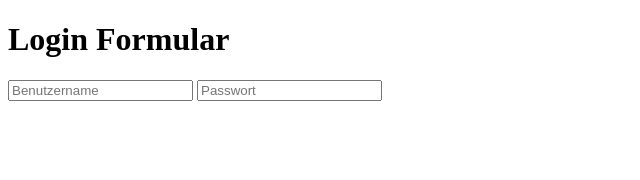
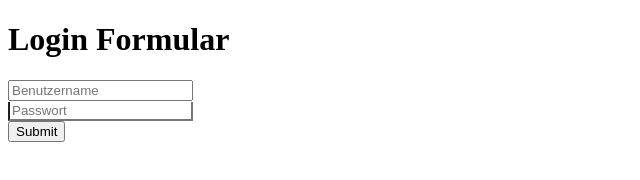
Before and after one commit to davekitz/immorechner-graz-so3a5f, a website: page index.html in a window 1280 px wide. Shown: the whole page, without its empty margins (0-640 px from the left). Drawn offline with Linux system fonts and the light colour scheme.

Commit message:
1 file modified, 1 added

```diff
--- a/index.html
+++ b/index.html
@@ -1,10 +1,17 @@
 <!DOCTYPE html>
 <html>
+  <head>
+    <title>LoginFormular</title>
+    <link rel="stylesheet" href="style.css">
+  </head>
 
   <body>
     <h1>Login Formular</h1>
-    <input id="username" type="text" name="username" placeholder="Benutzername">
-    <input id="password" type="password" name="password" placeholder="Passwort">
+    <div id="login">
+      <input id="username" type="text" name="username" placeholder="Benutzername"><br>
+      <input id="password" type="password" name="password" placeholder="Passwort"><br>
+      <input id="submit" type="submit" name="submit">
+    </div>
   </body>
 
 </html>
--- /dev/null
+++ b/style.css
@@ -0,0 +1,3 @@
+#password {
+  border-top: 10px;
+}
```
